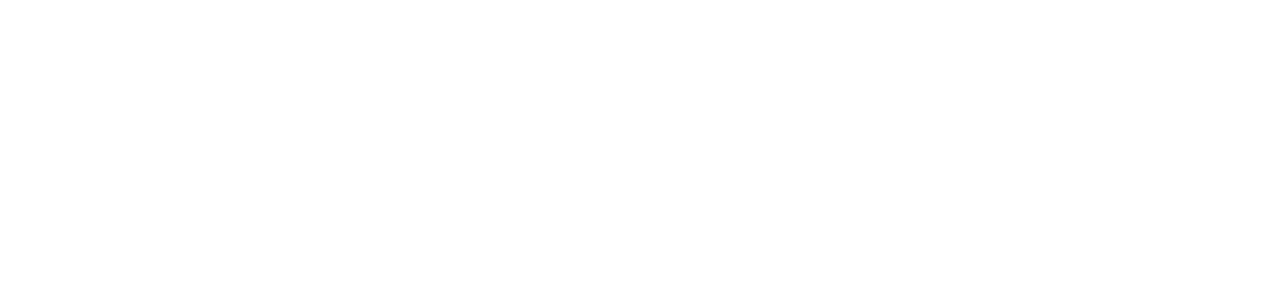
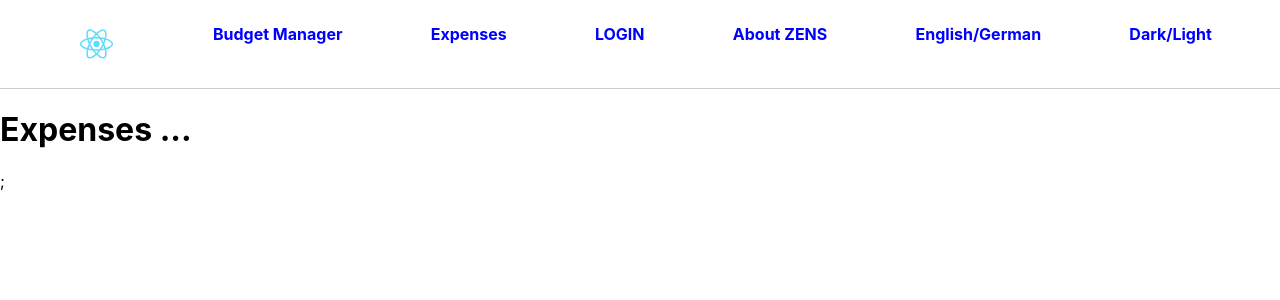
Before and after one commit to Fazsuzsa/Budget_Ausgaben_App, a React (Create React App) app in the folder frontend/: page /Expenses in a window 1280 px wide. Before the commit this address had no page. Shown: the top 300 px of the page. Built offline with nearby package versions, Linux system fonts and the light colour scheme.

Commit message:
changed port of backend server to 5005 to avoid conflict with react

```diff
--- /dev/null
+++ b/frontend/src/components/Expenses.js
@@ -0,0 +1,13 @@
+import React from "react";
+import Navbar from "./Navbar";
+
+function Expenses() {
+  return (
+    <>
+      <Navbar></Navbar>
+      <h1>Expenses ...</h1>;
+    </>
+  );
+}
+
+export default Expenses;
--- a/frontend/src/components/Navbar.js
+++ b/frontend/src/components/Navbar.js
@@ -16,6 +16,12 @@
       <div>
         <a href="/" style={styles.link}>
           Budget Manager
+        </a>
+      </div>
+
+      <div>
+        <a href="/expenses" style={styles.link}>
+          Expenses
         </a>
       </div>
 
--- a/frontend/src/index.js
+++ b/frontend/src/index.js
@@ -8,6 +8,7 @@
 import Login from "./components/Login";
 import Eng_ger from "./components/Eng_ger";
 import Dark_light from "./components/Dark_light";
+import Expenses from "./components/Expenses";
 
 const root = ReactDOM.createRoot(document.getElementById("root"));
 root.render(
@@ -15,6 +16,7 @@
     <Router>
       <Routes>
         <Route path="/" element={<App></App>}></Route>
+        <Route path="/expenses" element={<Expenses></Expenses>}></Route>
         <Route path="/about" element={<About></About>}></Route>
         <Route path="/login" element={<Login></Login>}></Route>
         <Route path="/eng_ger" element={<Eng_ger></Eng_ger>}></Route>
```
Also changed, not shown: 1 other file (tests, documents, lock files or other folders).
